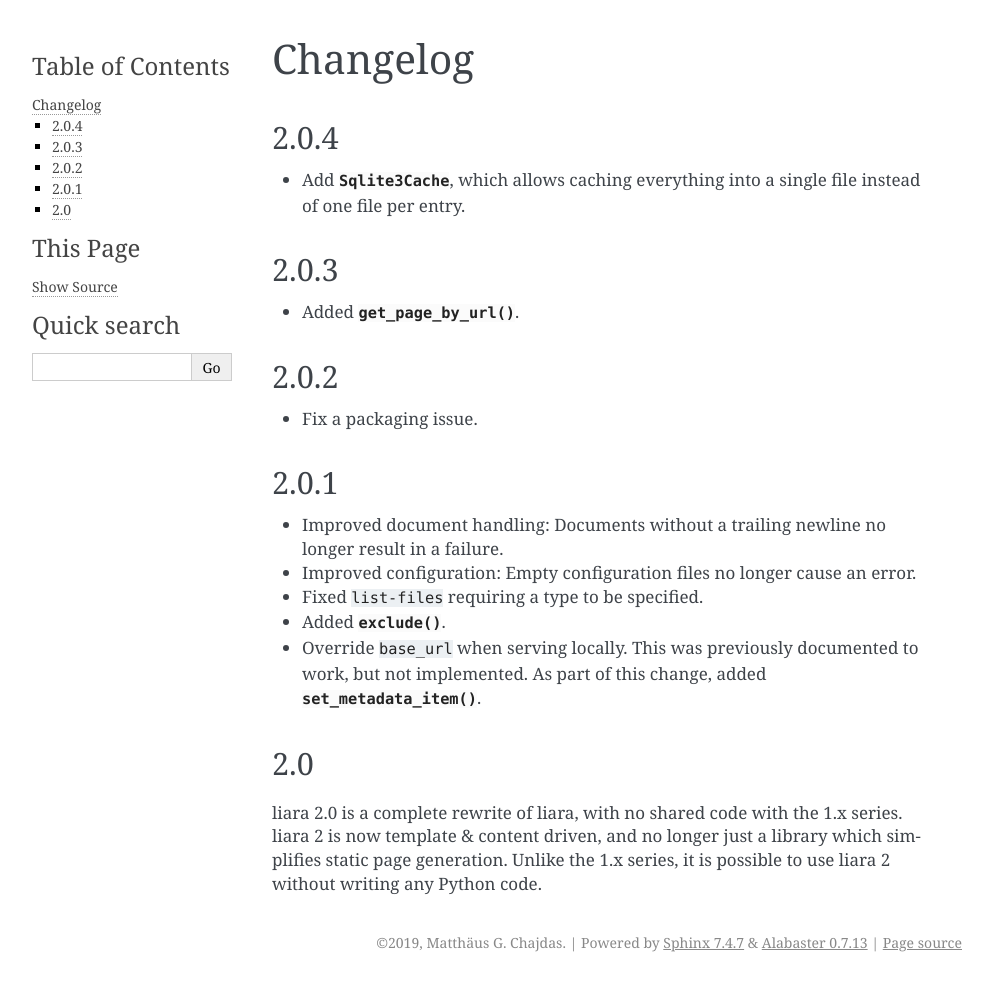
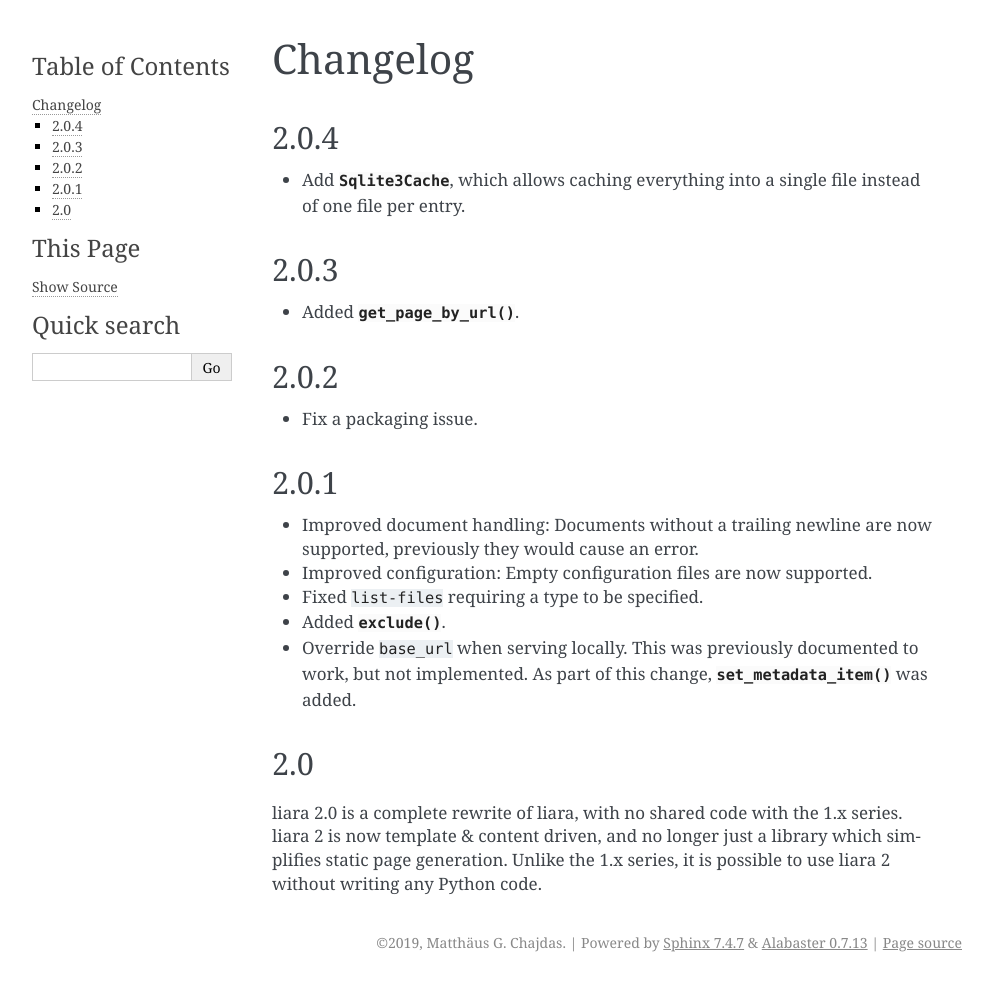
Before and after one commit to Anteru/liara, a Sphinx documentation site: the page built from docs/source/changelog.rst, in a window 1280 px wide. Shown: the whole page, without its empty margins (148-1141 px from the left). Built offline with Sphinx 7.4.7, drawn with Linux system fonts in a browser that asks for light colours; the version number is read from the project's files by our own code.

Commit message:
Improve comments.

```diff
--- a/docs/source/changelog.rst
+++ b/docs/source/changelog.rst
@@ -19,11 +19,11 @@ Changelog
 2.0.1
 -----
 
-* Improved document handling: Documents without a trailing newline no longer result in a failure.
-* Improved configuration: Empty configuration files no longer cause an error.
+* Improved document handling: Documents without a trailing newline are now supported, previously they would cause an error.
+* Improved configuration: Empty configuration files are now supported.
 * Fixed ``list-files`` requiring a type to be specified.
 * Added :py:meth:`~liara.query.Query.exclude`.
-* Override ``base_url`` when serving locally. This was previously documented to work, but not implemented. As part of this change, added :py:meth:`~liara.site.Site.set_metadata_item`.
+* Override ``base_url`` when serving locally. This was previously documented to work, but not implemented. As part of this change, :py:meth:`~liara.site.Site.set_metadata_item` was added.
 
 2.0
 ---
```
Also changed, not shown: 2 other files.
